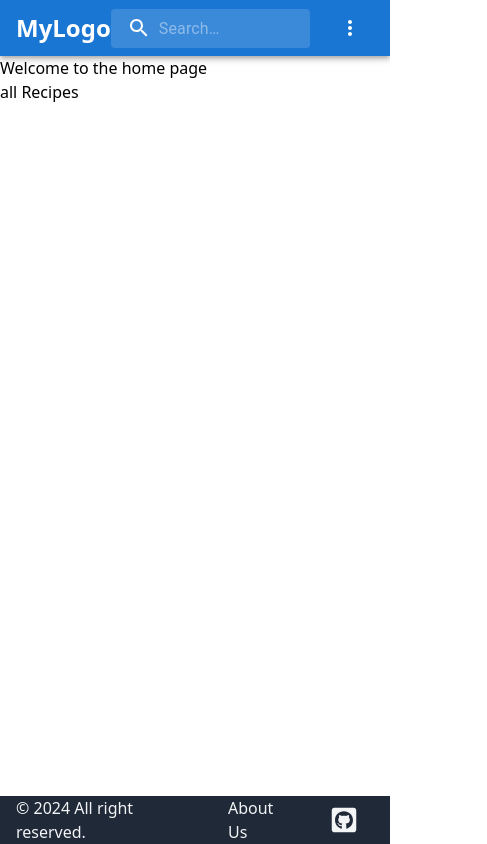
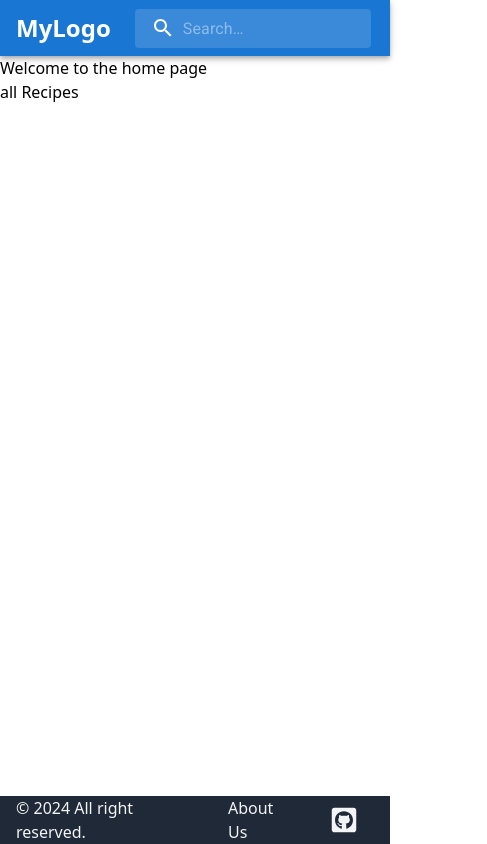
Before and after one commit to soulaimanEltoumi/Web-Project, a React (Vite) app: page / in a window 390 px wide. Shown: the whole page, 487 px wide, since content can reach past the window. Built offline with nearby package versions, Linux system fonts and the light colour scheme.

Commit message:
navabar2

```diff
--- a/package.json
+++ b/package.json
@@ -12,12 +12,15 @@
   "dependencies": {
     "@emotion/react": "^11.13.0",
     "@emotion/styled": "^11.13.0",
+    "@fontsource/roboto": "^5.0.13",
     "@mui/icons-material": "^5.16.4",
     "@mui/material": "^5.16.4",
+    "@mui/styled-engine-sc": "^6.0.0-alpha.18",
     "react": "^18.3.1",
     "react-dom": "^18.3.1",
     "react-icons": "^5.2.1",
-    "react-router-dom": "^6.25.1"
+    "react-router-dom": "^6.25.1",
+    "styled-components": "^6.1.12"
   },
   "devDependencies": {
     "@types/react": "^18.3.3",
--- a/src/components/Navbar.jsx
+++ b/src/components/Navbar.jsx
@@ -6,16 +6,16 @@ import Toolbar from "@mui/material/Toolbar";
 import IconButton from "@mui/material/IconButton";
 import Typography from "@mui/material/Typography";
 import InputBase from "@mui/material/InputBase";
-import Badge from "@mui/material/Badge";
 import MenuItem from "@mui/material/MenuItem";
 import Menu from "@mui/material/Menu";
-import MenuIcon from "@mui/icons-material/Menu";
 import SearchIcon from "@mui/icons-material/Search";
 import AccountCircle from "@mui/icons-material/AccountCircle";
-import MailIcon from "@mui/icons-material/Mail";
-import NotificationsIcon from "@mui/icons-material/Notifications";
-import MoreIcon from "@mui/icons-material/MoreVert";
 import { Link } from "react-router-dom";
+import { GoHeartFill } from "react-icons/go"; // Importar ícono de corazón
+import "@fontsource/roboto/300.css";
+import "@fontsource/roboto/400.css";
+import "@fontsource/roboto/500.css";
+import "@fontsource/roboto/700.css";
 
 const Search = styled("div")(({ theme }) => ({
   position: "relative",
@@ -25,12 +25,8 @@ const Search = styled("div")(({ theme }) => ({
     backgroundColor: alpha(theme.palette.common.white, 0.25),
   },
   marginRight: theme.spacing(2),
-  marginLeft: 0,
-  width: "100%",
-  [theme.breakpoints.up("sm")]: {
-    marginLeft: theme.spacing(3),
-    width: "auto",
-  },
+  marginLeft: theme.spacing(3),
+  width: "auto",
 }));
 
 const SearchIconWrapper = styled("div")(({ theme }) => ({
@@ -50,35 +46,21 @@ const StyledInputBase = styled(InputBase)(({ theme }) => ({
     // vertical padding + font size from searchIcon
     paddingLeft: `calc(1em + ${theme.spacing(4)})`,
     transition: theme.transitions.create("width"),
-    width: "100%",
-    [theme.breakpoints.up("md")]: {
-      width: "20ch",
-    },
+    width: "20ch",
   },
 }));
 
 export default function PrimarySearchAppBar() {
   const [anchorEl, setAnchorEl] = React.useState(null);
-  const [mobileMoreAnchorEl, setMobileMoreAnchorEl] = React.useState(null);
 
   const isMenuOpen = Boolean(anchorEl);
-  const isMobileMenuOpen = Boolean(mobileMoreAnchorEl);
 
   const handleProfileMenuOpen = (event) => {
     setAnchorEl(event.currentTarget);
   };
 
-  const handleMobileMenuClose = () => {
-    setMobileMoreAnchorEl(null);
-  };
-
   const handleMenuClose = () => {
     setAnchorEl(null);
-    handleMobileMenuClose();
-  };
-
-  const handleMobileMenuOpen = (event) => {
-    setMobileMoreAnchorEl(event.currentTarget);
   };
 
   const menuId = "primary-search-account-menu";
@@ -98,59 +80,11 @@ export default function PrimarySearchAppBar() {
       open={isMenuOpen}
       onClose={handleMenuClose}
     >
-      <MenuItem onClick={handleMenuClose}>Profile</MenuItem>
-      <MenuItem onClick={handleMenuClose}>My account</MenuItem>
-    </Menu>
-  );
-
-  const mobileMenuId = "primary-search-account-menu-mobile";
-  const renderMobileMenu = (
-    <Menu
-      anchorEl={mobileMoreAnchorEl}
-      anchorOrigin={{
-        vertical: "top",
-        horizontal: "right",
-      }}
-      id={mobileMenuId}
-      keepMounted
-      transformOrigin={{
-        vertical: "top",
-        horizontal: "right",
-      }}
-      open={isMobileMenuOpen}
-      onClose={handleMobileMenuClose}
-    >
-      <MenuItem>
-        <IconButton size="large" aria-label="show 4 new mails" color="inherit">
-          <Badge badgeContent={4} color="error">
-            <MailIcon />
-          </Badge>
-        </IconButton>
-        <p>Messages</p>
+      <MenuItem onClick={handleMenuClose} component={Link} to="/profile">
+        Profile
       </MenuItem>
-      <MenuItem>
-        <IconButton
-          size="large"
-          aria-label="show 17 new notifications"
-          color="inherit"
-        >
-          <Badge badgeContent={17} color="error">
-            <NotificationsIcon />
-          </Badge>
-        </IconButton>
-        <p>Notifications</p>
-      </MenuItem>
-      <MenuItem onClick={handleProfileMenuOpen}>
-        <IconButton
-          size="large"
-          aria-label="account of current user"
-          aria-controls="primary-search-account-menu"
-          aria-haspopup="true"
-          color="inherit"
-        >
-          <AccountCircle />
-        </IconButton>
-        <p>Profile</p>
+      <MenuItem onClick={handleMenuClose} component={Link} to="/my-account">
+        My account
       </MenuItem>
     </Menu>
   );
@@ -172,24 +106,15 @@ export default function PrimarySearchAppBar() {
             />
           </Search>
           <Box sx={{ flexGrow: 1 }} />
-          <Box sx={{ display: { xs: "none", md: "flex" } }}>
+          <Box sx={{ display: "flex" }}>
             <IconButton
               size="large"
-              aria-label="show 4 new mails"
+              aria-label="show favorites"
               color="inherit"
+              component={Link}
+              to="/favorites" // Añadir la ruta para favoritos
             >
-              <Badge badgeContent={4} color="error">
-                <MailIcon />
-              </Badge>
-            </IconButton>
-            <IconButton
-              size="large"
-              aria-label="show 17 new notifications"
-              color="inherit"
-            >
-              <Badge badgeContent={17} color="error">
-                <NotificationsIcon />
-              </Badge>
+              <GoHeartFill />
             </IconButton>
             <IconButton
               size="large"
@@ -203,21 +128,8 @@ export default function PrimarySearchAppBar() {
               <AccountCircle />
             </IconButton>
           </Box>
-          <Box sx={{ display: { xs: "flex", md: "none" } }}>
-            <IconButton
-              size="large"
-              aria-label="show more"
-              aria-controls={mobileMenuId}
-              aria-haspopup="true"
-              onClick={handleMobileMenuOpen}
-              color="inherit"
-            >
-              <MoreIcon />
-            </IconButton>
-          </Box>
         </Toolbar>
       </AppBar>
-      {renderMobileMenu}
       {renderMenu}
     </Box>
   );
```
Also changed, not shown: 1 other file (tests, documents, lock files or other folders).
